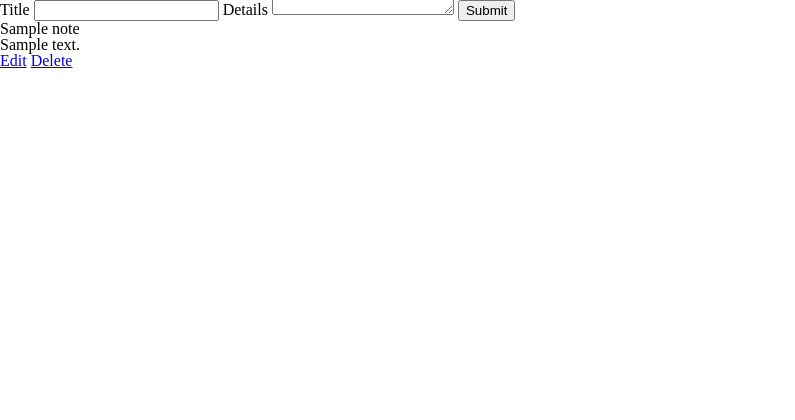
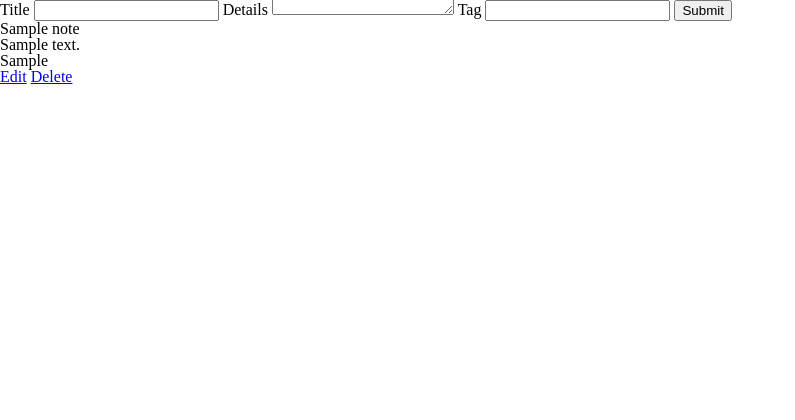
Before and after one commit to MekhyW/Get-it-Django, a Django app: page / in a window 1280 px wide. Shown: the part 324-744 px from the top of the page, without its empty margins (0-795 px from the left). Run offline with Django 3.2, Linux system fonts and the light colour scheme; tables that the repository leaves empty hold one stand-in row (values such as "Sample post"); some libraries are stand-ins or nearby versions.

Commit message:
Tag property

```diff
--- a/notes/models.py
+++ b/notes/models.py
@@ -3,5 +3,6 @@ from django.db import models
 class Note(models.Model):
     title = models.CharField(max_length=200)
     details = models.TextField()
+    tag = models.CharField(max_length=20, default='')
     def __str__(self):
-        return '{}. {}'.format(self.id, self.title)
+        return '{}. {} #{}'.format(self.id, self.title, self.tag)
--- a/notes/templates/notes/index.html
+++ b/notes/templates/notes/index.html
@@ -35,7 +35,9 @@
                 <input id="titulo" type="text" name="titulo" />
                 <label for="detalhes">Details</label>
                 <textarea id="detalhes" name="detalhes"></textarea>
-                <input type="submit" />
+                <label for="tag">Tag</label>
+                <input id="tag" type="text" name="tag" />
+                <input type="submit"/>
             </form>
 
             <div class="card-container">
@@ -49,6 +51,9 @@
                         {{ note.details }}
                       </p>
                     </div>
+                    <p class="card-tag" contentEditable="false">
+                        {{ note.tag }}
+                    </p>
                     <a class="btn" type="button" href="edit/{{ note.id }}">Edit</a>
                     <a class="btn" type="button" href="delete/{{ note.id }}">Delete</a>
                 </div>
--- a/notes/views.py
+++ b/notes/views.py
@@ -7,7 +7,10 @@ def index(request):
     if request.method == 'POST':
         title = request.POST.get('titulo')
         content = request.POST.get('detalhes')
-        new_note = Note.objects.create(title=title, details=content)
+        tag = request.POST.get('tag')
+        if not tag.startswith('#'):
+            tag = '#' + tag
+        new_note = Note.objects.create(title=title, details=content, tag=tag)
         new_note.save()
         return redirect('index')
     else:
```
Also changed, not shown: notes/migrations/0003_note_tag.py (added).
